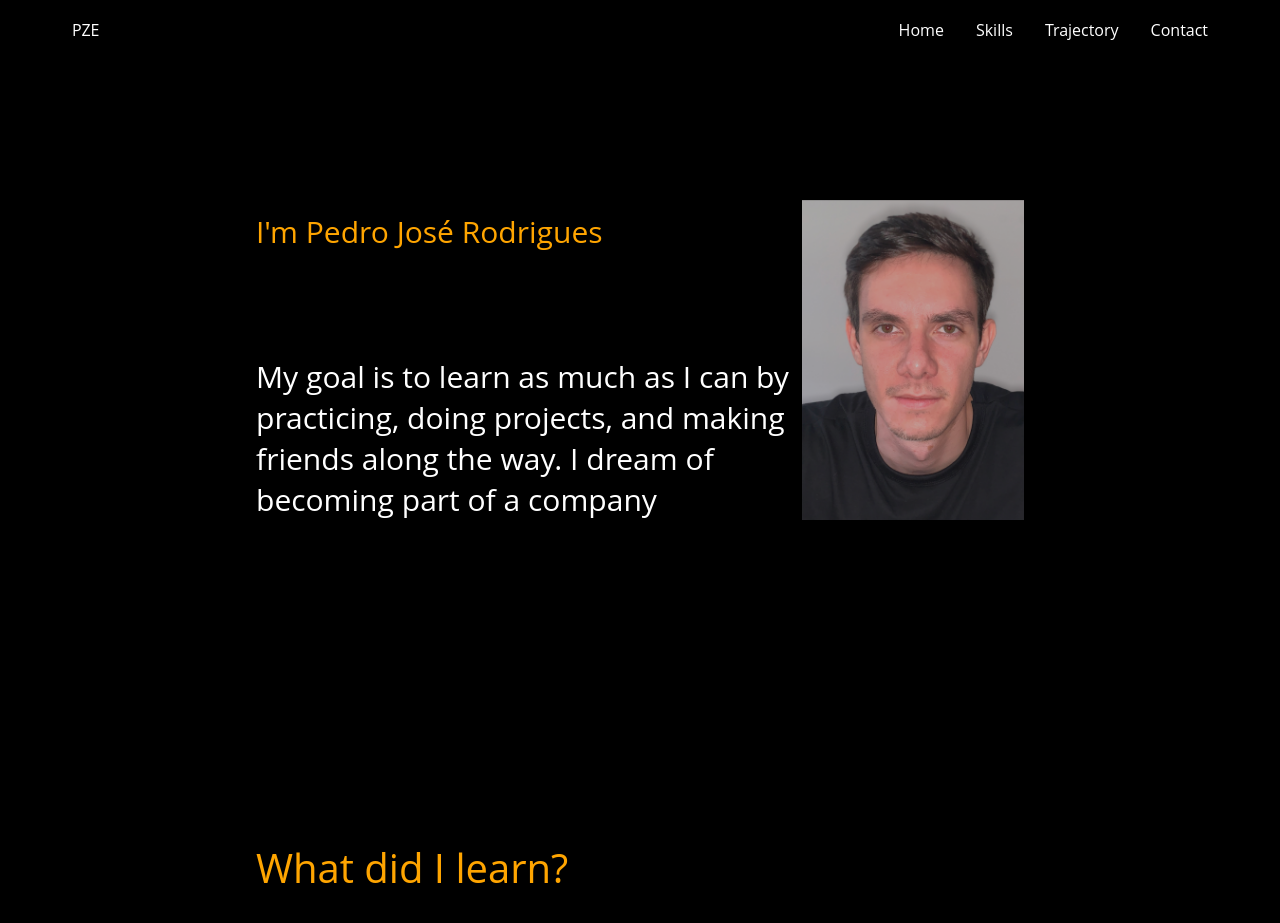
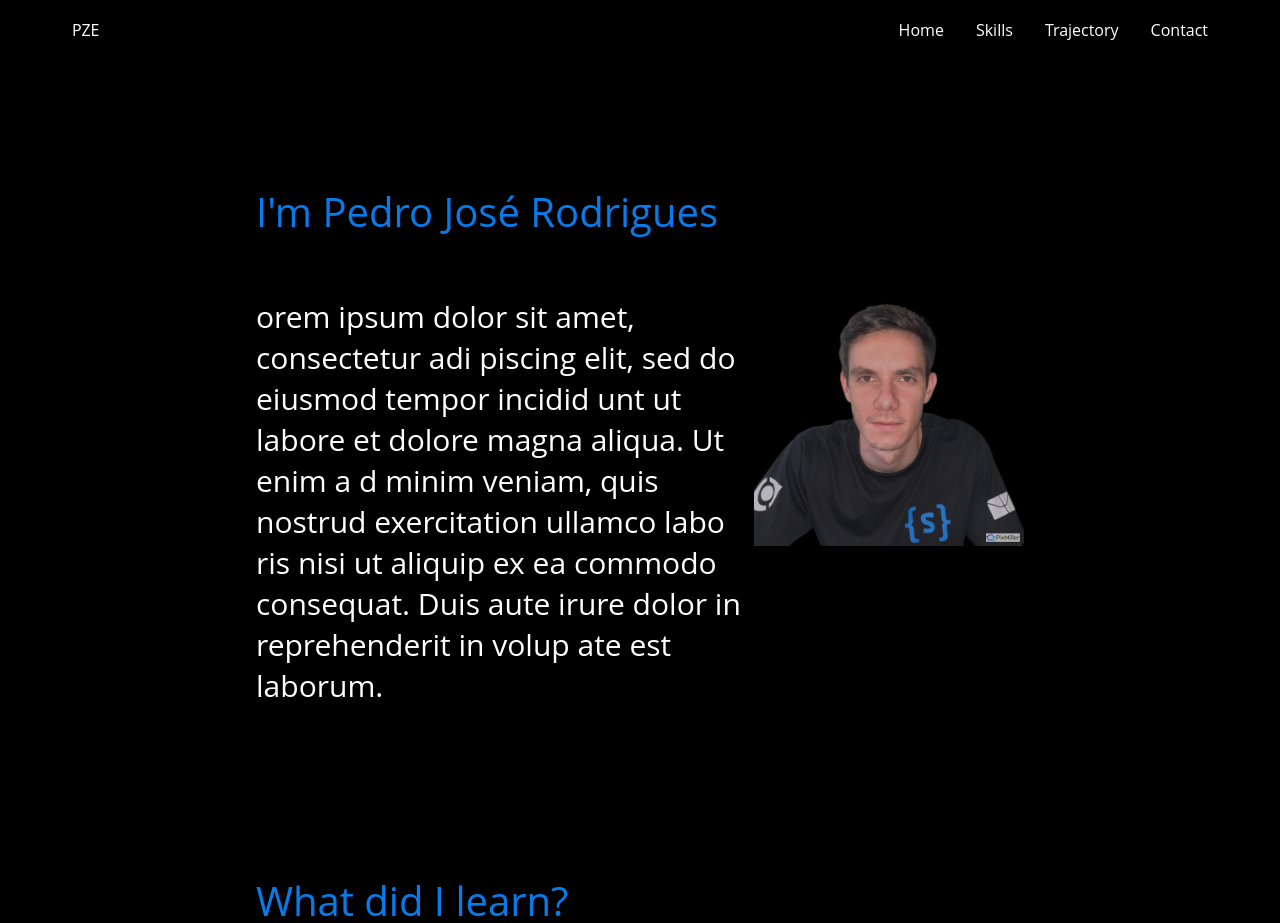
Before and after one commit to pjceva/portfolio, a React (Vite) app: page / in a window 1280 px wide. Shown: the top 923 px of the page. Built offline with nearby package versions, Linux system fonts and the light colour scheme.

Commit message:
Responsive hero section done

```diff
--- a/src/components/Navbar/styles.tsx
+++ b/src/components/Navbar/styles.tsx
@@ -34,7 +34,7 @@ export const Container = styled.div`
         color: white;
         font-size: 1rem;
         :hover{
-            color: orange;
+            color: #067ceb;
         }
     }
     section{
--- a/src/components/Screen/styles.tsx
+++ b/src/components/Screen/styles.tsx
@@ -2,9 +2,9 @@ import styled from "styled-components";
 
 export const Screen = styled.section`
     display: flex;
-    min-height: 60vh;
+    min-height: 100vh;
     flex-direction: column;
-    padding: 7.5rem 20%;
+    padding: 0 20%;
     justify-content: center;
-    /* background-color: white; */
+    /* background-color: gray; */
 `
--- a/src/pages/contact/styles.tsx
+++ b/src/pages/contact/styles.tsx
@@ -41,7 +41,7 @@ export const SendButton = styled.button`
     width: 10%;
     height: 2.5vh;
     border-radius: 5px;
-    background-color: orange;
+    background-color: #067ceb;
     border: none;
     cursor: pointer;
     font-family: 'Ubuntu';
--- a/src/pages/home/home.tsx
+++ b/src/pages/home/home.tsx
@@ -1,5 +1,5 @@
-import { Container, Content, Perfil, TextBox, Title } from "./styles"
-import PerfilImg from "../../imgs/perfil.png"
+import { Content, ImgBox, TextBox, Title } from "./styles"
+import PerfilImg from "../../imgs/pze.png"
 import { TypeAnimation } from "react-type-animation"
 import { Navbar } from "../../components/Navbar"
 import { Screen } from "../../components/Screen/styles"
@@ -10,33 +10,8 @@ export const Home = () => {
         <>
             <Navbar />
             <Screen id="Home">
-                <Content>
-                    <Title>
-                            <span className="h1">
-                            <TypeAnimation sequence={[
-                                "Welcome",
-                                3500,
-                                "I'm Pedro José Rodrigues",
-                                2000,
-                                "I'm a Full Stack developer!",
-                            ]}
-                            speed={60}
-                            repeat={0}
-                            />
-                            </span>
-                        <span>My goal is to learn as much as I can
-                              by practicing, doing projects,
-                              and making friends along the way.
-                              I dream of becoming part of a company
-                        </span>
-                    </Title>
-                    <img src={PerfilImg} />
-                </Content>
-            </Screen>
-            {/* <Container id="Home">
-                <Content>
-                    <TextBox>
-                        <span className="h1">
+                <Title>
+                    <span className="h1">
                         <TypeAnimation sequence={[
                             "Welcome",
                             3500,
@@ -48,20 +23,24 @@ export const Home = () => {
                         repeat={0}
                         />
                         </span>
-                        <span>My goal is to learn as much as I can
-                              by practicing, doing projects,
-                              and making friends along the way.
+                    </Title>
+                <Content>
+                    <TextBox>
+                        <span>
+                        orem ipsum dolor sit amet, consectetur adi
+                        piscing elit, sed do eiusmod tempor incidid
+                        unt ut labore et dolore magna aliqua. Ut enim a
+                        d minim veniam, quis nostrud exercitation ullamco labo
+                        ris nisi ut aliquip ex ea commodo consequat.
+                        Duis aute irure dolor in reprehenderit in volup
+                        ate est laborum.
                         </span>
-                        <span>I dream of becoming part of a company </span>
-
                     </TextBox>
-                    <Perfil>
-                        <div>
+                    <ImgBox>
                         <img src={PerfilImg} />
-                        </div>
-                    </Perfil>
+                    </ImgBox>
                 </Content>
-            </Container> */}
+            </Screen>
         </>
     )
 }
--- a/src/pages/home/styles.tsx
+++ b/src/pages/home/styles.tsx
@@ -9,12 +9,13 @@ export const Content = styled.section`
     /* background-color: gray; */
 
     span {font-size: 30px;}
-    img {height: 40vh;}
-    @media (max-width: 1086px) {
-        img{
-            display: none;
-        }
+    img {
+        max-width: auto;
+        height: 250px;
+        display: block;
+        opacity: 0.75;
     }
+
     @media (max-width: 640px) {
         span{
             font-size: 25px;
@@ -29,43 +30,28 @@ export const Content = styled.section`
 `
 
 export const Title = styled.div`
+    height: 7rem;
     display: flex;
     flex-direction: column;
     justify-content: space-between;
-
-`
-
-
-
-
-
-
-
-
-export const Container = styled.section`
-    min-height: 95vh;
-    display: flex;
-    /* background-color: gray; */
-    align-items: center;
-    padding: 0 20%;
+    @media (max-width: 400px) {
+        height: 4rem;
+    }
 
 `
 
 export const TextBox = styled.div`
+    display: flex;
     flex: 2;
+`
+
+export const ImgBox = styled.div`
     display: flex;
-    flex-direction: column;
-    justify-content: flex-start;
-    span{
-        font-size: 30px;
+    flex: 1;
+    justify-content: flex-end;
+    /* background-color: white; */
+    @media (max-width: 1086px){
+        display: none;
     }
 
 `
-
-export const Perfil = styled.div`
-    flex: 1;
-    display: flex;
-    justify-content: flex-end;
-    img{width: 25vh}
-
-`
--- a/src/styles/global.tsx
+++ b/src/styles/global.tsx
@@ -13,7 +13,7 @@ export const GlobalStyle = createGlobalStyle`
         color: white;
         .h1{
             font-size: 40px;
-            color: orange;
+            color: #067ceb;
         }
         ::-webkit-scrollbar {
         width: 5px;
@@ -29,7 +29,7 @@ export const GlobalStyle = createGlobalStyle`
         }
         @media (max-width: 400px) {
             .h1{
-                font-size: 22px;
+                font-size: 24px;
             }
         }
     }
```
